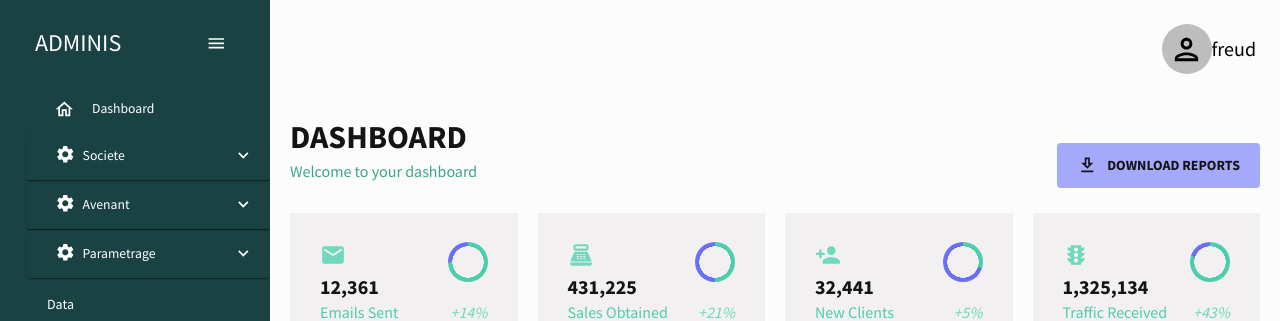
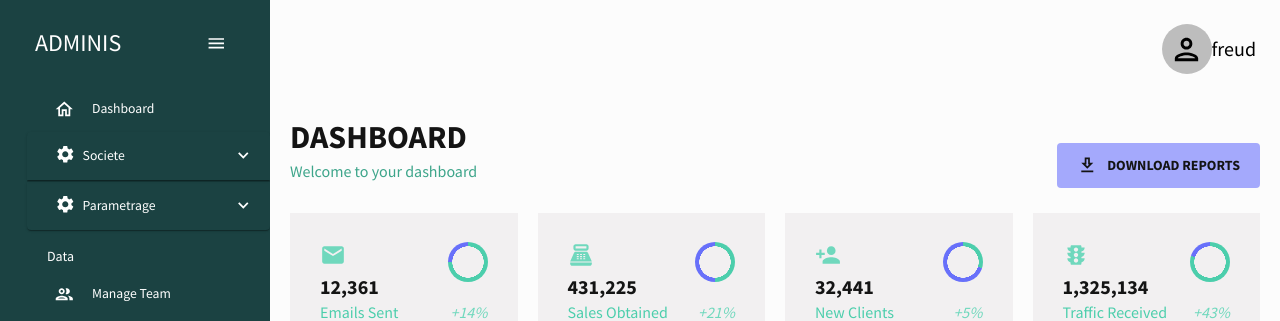
Before and after one commit to freudpunisher/gestion_bar_resto_frontend, a React (Create React App) app: page / in a window 1280 px wide. Shown: the top 321 px of the page. Built offline with nearby package versions, Linux system fonts and the light colour scheme; what @react-pdf/renderer would draw is missing.

Commit message:
update 2024040121056

```diff
--- a/src/scenes/global/Sidebar.jsx
+++ b/src/scenes/global/Sidebar.jsx
@@ -169,7 +169,7 @@ const Sidebar = () => {
     <Divider component="li" />
 {/* //menu avenant */}
 
-    <Accordion sx={{ backgroundColor: 'inherit',paddingLeft: '12px', width: '100%', '&:before': {
+   {/*  <Accordion sx={{ backgroundColor: 'inherit',paddingLeft: '12px', width: '100%', '&:before': {
       backgroundColor: 'transparent !important',
     }, }}>
       <AccordionSummary id="panel-header" aria-controls="panel-content"  expandIcon={<ExpandMoreIcon sx={{color:'white'}}/>}>
@@ -192,11 +192,8 @@ const Sidebar = () => {
               selected={selected}
               setSelected={setSelected}
             />
-
-            {/* <MenuItem value="option3">Option 3</MenuItem> */}
-
       </AccordionDetails>
-    </Accordion>
+    </Accordion> */}
     <Divider component="li" />
  {/* menu parametrage */}
 
```
